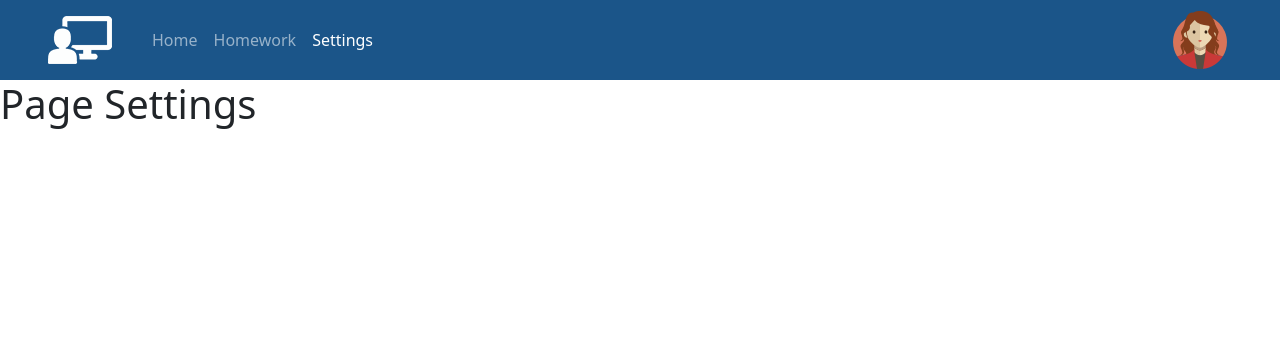
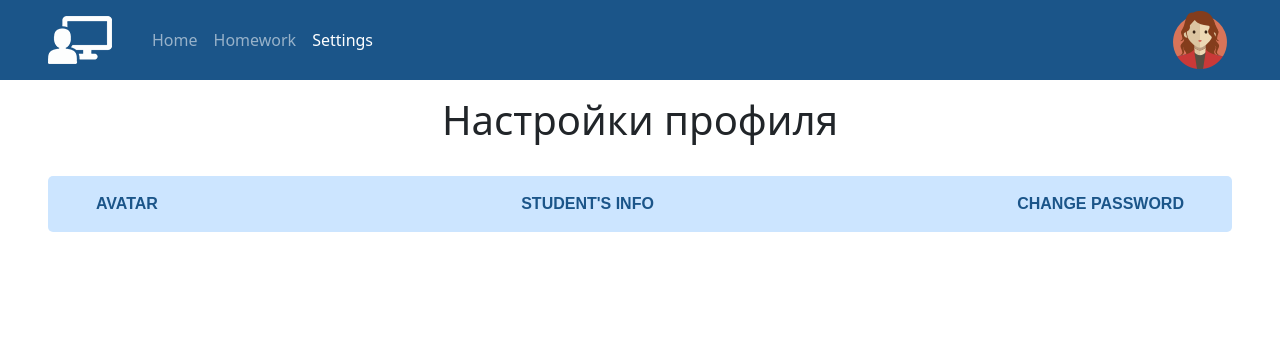
Before and after one commit to macedon-ps/Programs_repository, a PHP site: page /studentSettings.html in a window 1280 px wide. Shown: the top 340 px of the page. Run offline with PHP 8.4, Linux system fonts and the light colour scheme.

Commit message:
some edits

```diff
--- a/HTML/Homework/HW_6/CSS/studentDiary.css
+++ b/HTML/Homework/HW_6/CSS/studentDiary.css
@@ -1,9 +1,14 @@
+/* navbar */
+
 .navbar-nav{
     padding-left: 2rem;
 }
 .bg-blue{
     background: #1b5589;
 }
+
+/* page1 Home */
+
 .text-right-arrow{
     display: flex;
     justify-content: flex-end;
@@ -67,16 +72,15 @@
     margin-left: 1.5em;
     padding: 0.5em 1em 0;
 }
+
+/* ////////////////////////////////////////////////////////////////////////////////////////////// */
+
+/* page 2 Homework */
+
 .homework{
     max-width: 31%;
     margin: 0 1em 0;
     padding: 1em;
-}
-.homework>h4,
-.homework>p,
-.homework>label,
-.homework>input{
-    z-index: 10;
 }
 .colorMenu{
     width: 20em;
@@ -117,6 +121,24 @@ h4{
     display: flex;
     justify-content: space-between;
 }
-.opasity-50{
-    opacity: 0.5;
+
+/* ////////////////////////////////////////////////////////////////////////////////////////////// */
+
+/* page 3 Settings */
+
+.header{
+    display: flex;
+    justify-content: space-between;
+    font-family: sans-serif;
+    margin: 2em 3em;
+    padding: 1em 3em;
+    border-radius: 5px;
 }
+.bg-blue-light{
+    background: #cce5ff;
+}
+.header>div>span{
+    text-transform: uppercase;
+    font-weight: 700;
+    color: #1b5589;
+}
--- a/HTML/Homework/HW_6/studentSettings.html
+++ b/HTML/Homework/HW_6/studentSettings.html
@@ -36,7 +36,36 @@
             </form>
         </div>
     </nav>
-    <h1>Page Settings</h1>
+
+    <!-- headers -->
+    <h1 class="text-center mt-3 mb-3">Настройки профиля</h1>
+
+    <div class="header bg-blue-light">
+        <div>
+            <span>avatar</span>
+        </div>
+        <div>
+            <span>student's info</span>
+        </div>
+        <div>
+            <span>change password</span>
+        </div>
+    </div>
+
+
+
+    <!-- section 1 -->
+    <!-- avatar -->
+
+
+    <!-- section 2 -->
+    <!-- personal data -->
+
+
+    <!-- section 3 -->
+    <!-- change password -->
+
+
     <script src="JS/bootstrap.min.js"></script>
 </body>
 
```
